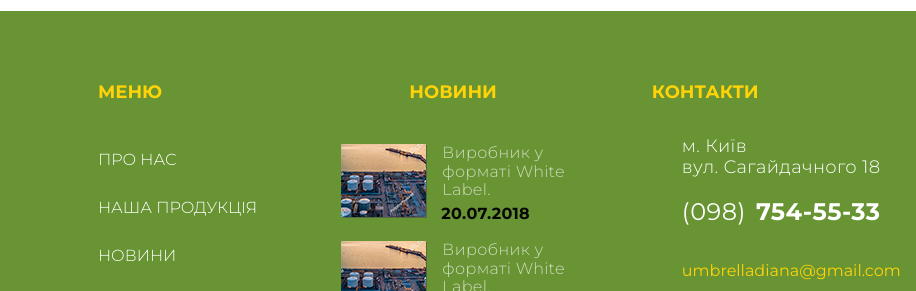
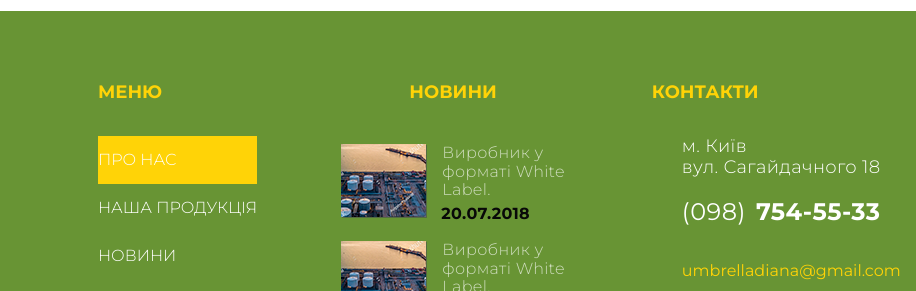
Before and after one commit to Krutrom/Homework, a plain HTML site: page Ноmework10/index.html in a window 1280 px wide. In both pictures the pointer is over the item 541 px from the left and 1959 px from the top of the page. Shown: the part 1799-2090 px from the top of the page, 364-1280 px from the left. Drawn offline with Linux system fonts and the light colour scheme.

Commit message:
add hover

```diff
--- a/Ноmework10/style.css
+++ b/Ноmework10/style.css
@@ -311,6 +311,10 @@ a.home-news-item-title {
     line-height: 48px
 }
 
+.footer-menu ul li:hover {
+    background-color: #ffd307;
+}
+
 .footer-block3 {
     padding-top: 57px;
     padding-right: 87px
```
